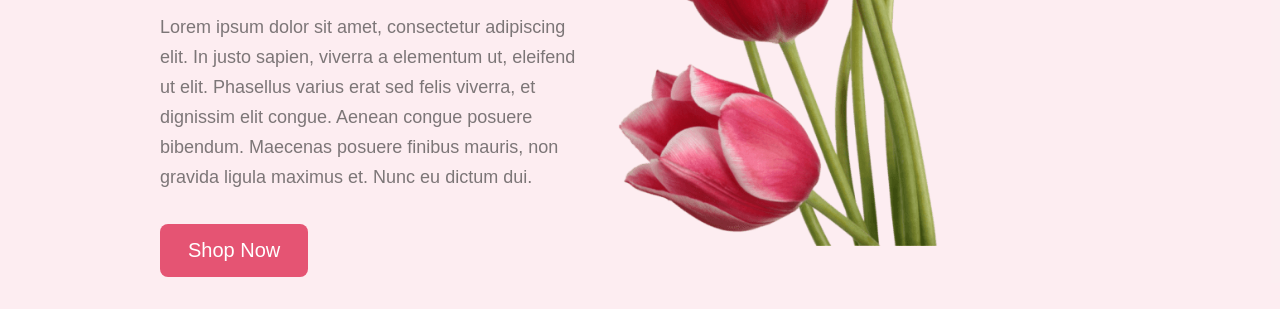
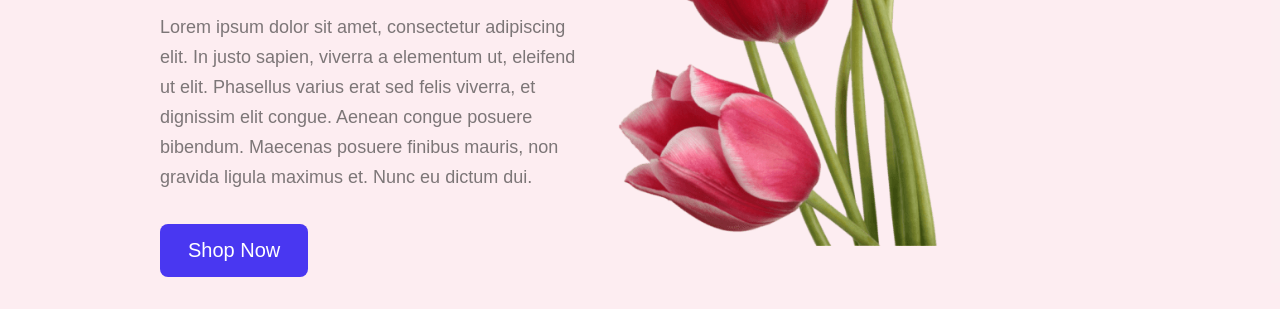
Before and after one commit to munny006/Flower-Shop, a plain HTML site: page index.html in a window 1280 px wide. In both pictures the pointer is over the button "Shop Now". Shown: the part 480-800 px from the top of the page. Drawn offline with Linux system fonts and the light colour scheme.

Commit message:
modifying button section

```diff
--- a/style/style.css
+++ b/style/style.css
@@ -19,6 +19,11 @@ button{
     border: none;
     font-size: 20px;
     padding: 15px 28px;
+    cursor: pointer;
+    transition: all 1s;
+}
+button:hover{
+    background: hsl(246, 87%, 58%);
 }
 header{
     background-color: rgba(229,84,115,0.10);
```
